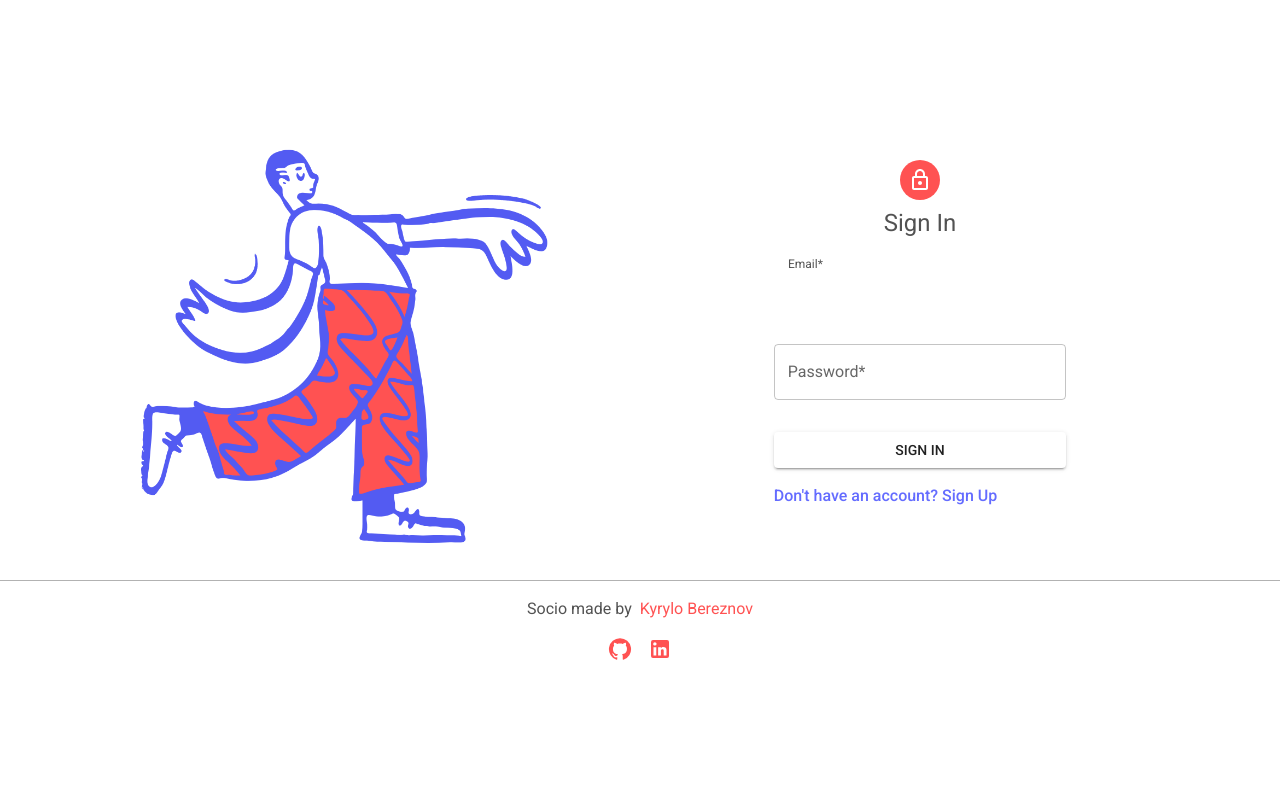
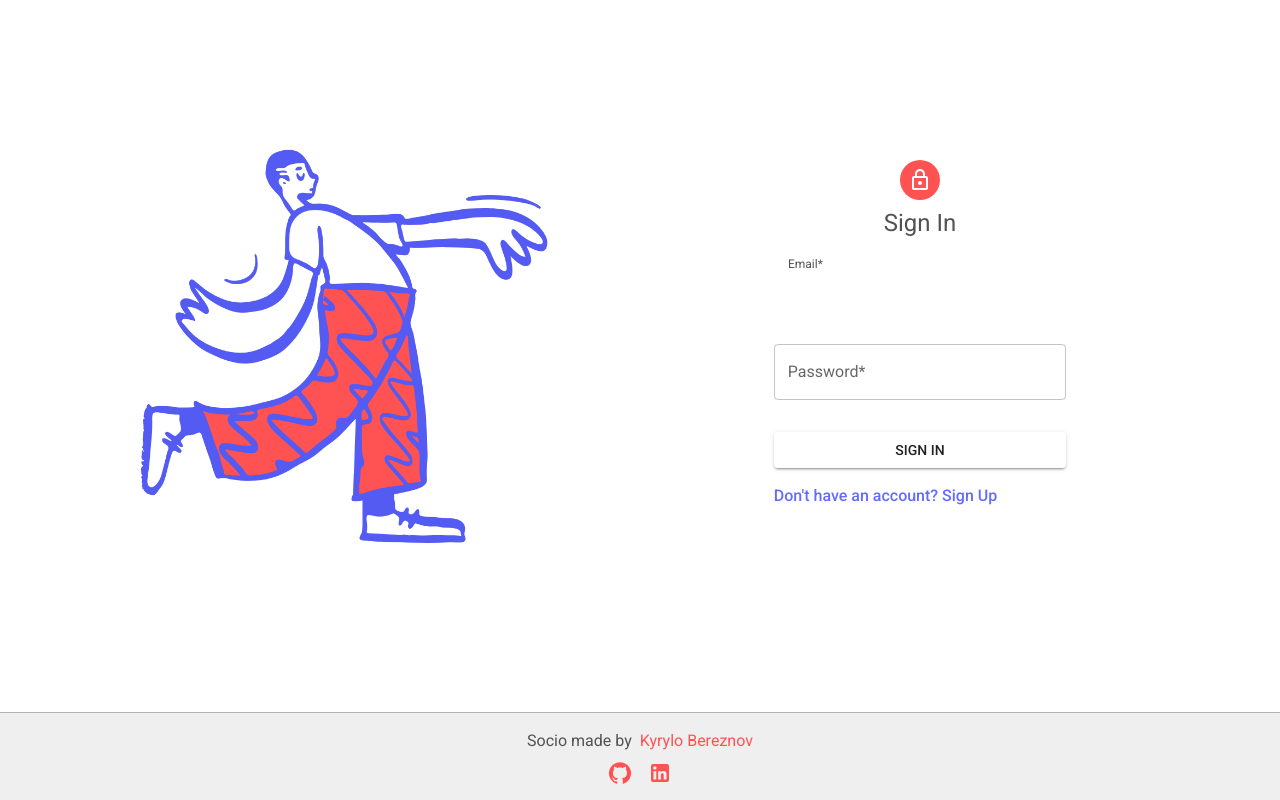
Before and after one commit to Kyrylo1122/socio, a React (Vite) app: page /sign-in in a window 1280 px wide. Built offline with nearby package versions, Linux system fonts and the light colour scheme; no server answers; the database is empty; a web font is replaced by a local one.

Commit message:
fixed footer width

```diff
--- a/src/App.tsx
+++ b/src/App.tsx
@@ -15,10 +15,10 @@ const App = () => {
 
   return (
     <Box
-      component="body"
       sx={{
         flexDirection: "column",
         position: "relative",
+        height: "100%",
       }}
     >
       {user.uid ? (
--- a/src/Components/ChatUI.tsx
+++ b/src/Components/ChatUI.tsx
@@ -81,7 +81,7 @@ const ChatUI = ({ isDialog }: { isDialog: boolean }) => {
           sx={{
             display: "flex",
             flexDirection: "column",
-            height: isDialog ? "500px" : " calc(100vh - 88px)",
+            height: isDialog ? "500px" : " calc(100vh - 176px)",
           }}
         >
           <Box
--- a/src/Components/Footer.tsx
+++ b/src/Components/Footer.tsx
@@ -19,13 +19,15 @@ const Footer = () => {
     <Box
       component="footer"
       sx={{
-        position: "relative",
+        position: "absolute",
+        bottom: 0,
+        bgcolor: "background.paper",
 
         pt: 2,
 
         borderTop: "1px solid",
         borderColor: "primary.dark",
-        width: "100vw",
+        width: "100%",
         display: "flex",
         flexDirection: "column",
         alignItems: "center",
@@ -46,6 +48,8 @@ const Footer = () => {
           justifyContent: "center",
           alignContent: "center",
           gap: 0,
+          p: 0,
+          m: 0,
         }}
       >
         <ListItem sx={{ width: "auto", p: 1 }}>
--- a/src/Components/Main.tsx
+++ b/src/Components/Main.tsx
@@ -13,6 +13,7 @@ const Main = () => {
         display: "flex",
         overflow: "auto",
         pt: user.uid ? 11 : 4,
+        pb: 12,
       }}
     >
       {user.uid ? (
--- a/src/Components/PageMarkup.tsx
+++ b/src/Components/PageMarkup.tsx
@@ -177,6 +177,8 @@ const PageMarkUp = ({
                   p: 3,
                   backgroundColor: "background.paper",
                   borderRadius: 1,
+                  maxWidth: 800,
+                  m: "0 auto",
                 }}
               >
                 <PostCreator
--- a/src/Pages/Chat.tsx
+++ b/src/Pages/Chat.tsx
@@ -68,6 +68,7 @@ const Chat = () => {
           position: "fixed",
           right: 0,
           overflow: "hidden",
+          paddingBottom: 10,
         }}
       >
         <ChatUI isDialog={false} />
```
